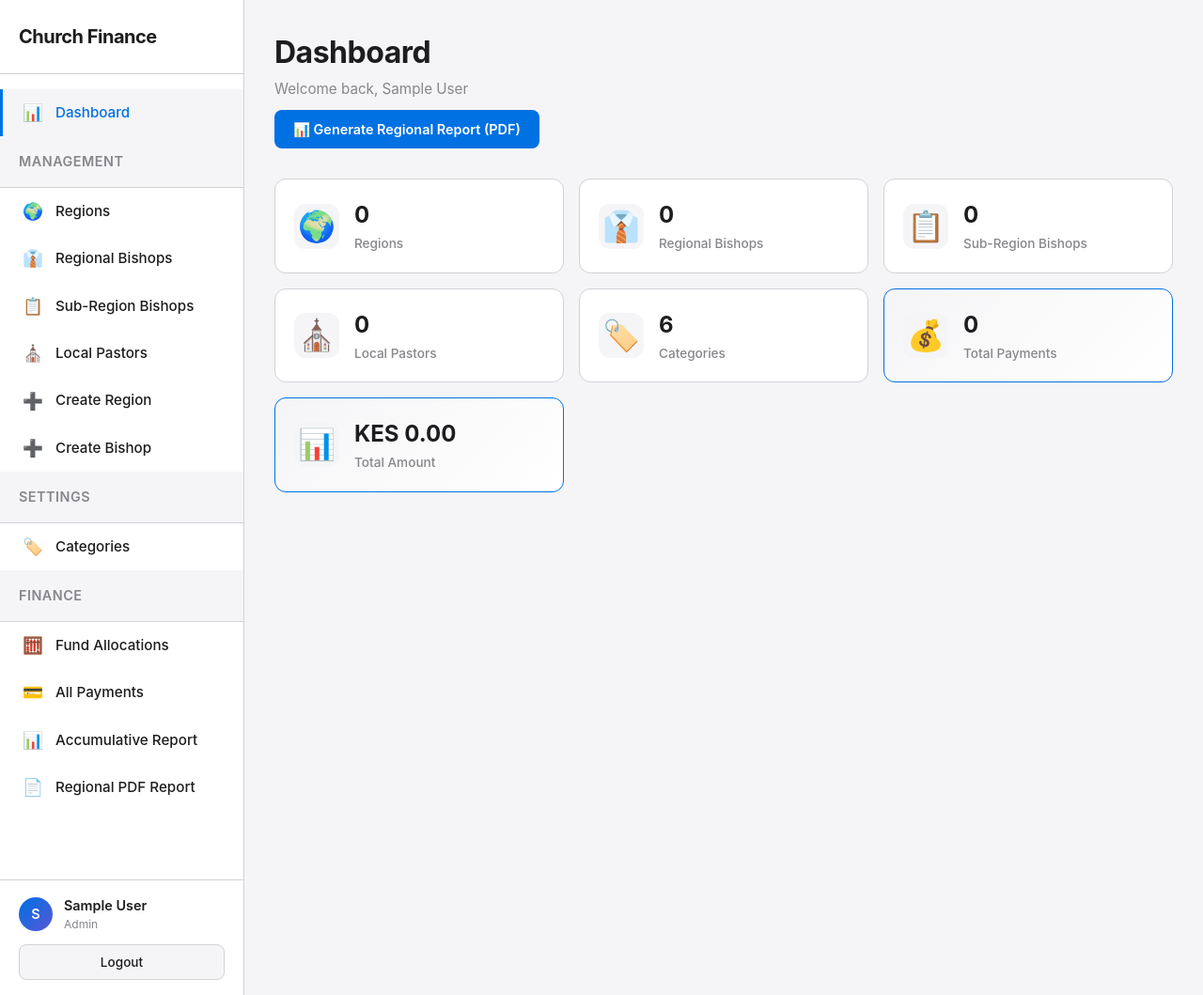
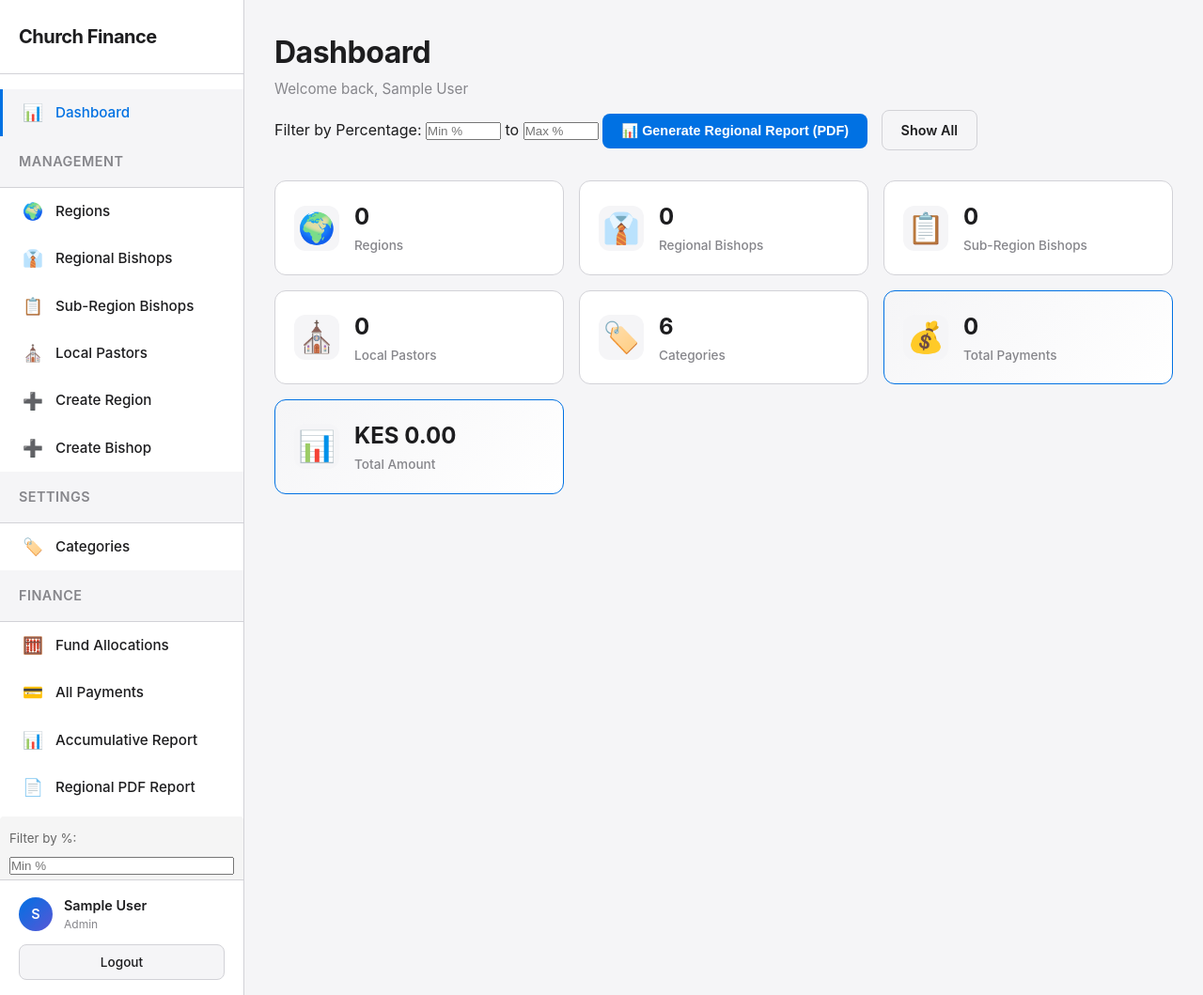
Before and after one commit to antmwa66/church_finance, a Flask app: page /admin/dashboard in a window 1280 px wide. Shown: the whole page at 94% size. Run offline with Flask 3, Linux system fonts and the light colour scheme; the visitor is signed in with stand-in values (Sample User, id 1).

Commit message:
Restructure regional PDF report for sub-region level detail - Show each sub-region on its own row with regional bishop name repeated - Display actual bishop full names instead of 'System admin' - Add percentage filtering (min/max) for report generation - Change to landscape orientation for better table fit - Optimize column widths for landscape layout - Add filter controls in dashboard and sidebar

```diff
--- a/app.py
+++ b/app.py
@@ -10,7 +10,7 @@ import secrets
 import smtplib
 from email.message import EmailMessage
 from sqlalchemy import text
-from reportlab.lib.pagesizes import letter, A4
+from reportlab.lib.pagesizes import letter, A4, landscape
 from reportlab.lib import colors
 from reportlab.lib.styles import getSampleStyleSheet, ParagraphStyle
 from reportlab.lib.units import inch
@@ -902,74 +902,83 @@ def admin_toggle_user(user_id):
 @login_required
 @role_required('admin')
 def admin_regions_report():
+    # Get percentage filter from query parameters
+    min_percentage = request.args.get('min_percentage', type=float)
+    max_percentage = request.args.get('max_percentage', type=float)
+
     # Generate PDF report
     from io import BytesIO
 
-    # Create a buffer for the PDF
+    # Create a buffer for the PDF with landscape orientation
     buffer = BytesIO()
-    doc = SimpleDocTemplate(buffer, pagesize=A4, topMargin=0.5*inch, bottomMargin=0.5*inch, leftMargin=0.5*inch, rightMargin=0.5*inch)
+    doc = SimpleDocTemplate(buffer, pagesize=landscape(A4), topMargin=0.5*inch, bottomMargin=0.5*inch, leftMargin=0.5*inch, rightMargin=0.5*inch)
 
     # Get all regions with their data
     regions = Region.query.all()
 
     # Prepare data for the table
-    data = [['S.No', 'Regional Bishop', 'Sub Regions', 'Sub Region Bishop', 'Allocation', 'Contributed', 'Balance', 'Percentage Achieved']]
+    data = [['S.No', 'Regional Bishop', 'Sub Region', 'Sub Region Bishop', 'Allocation', 'Contributed', 'Balance', 'Percentage Achieved']]
 
     total_allocation = 0
     total_contributed = 0
     serial_number = 1
 
     for region in regions:
-        regional_bishop = region.admin.full_name if region.admin else 'N/A'
+        # Get regional bishop full name
+        regional_bishop = User.query.filter_by(id=region.admin_id).first()
+        regional_bishop_name = regional_bishop.full_name if regional_bishop else 'N/A'
 
         # Get all sub-regions for this region
         sub_regions = SubRegion.query.filter_by(region_id=region.id).all()
-        sub_region_names = ', '.join([sr.name for sr in sub_regions]) if sub_regions else 'N/A'
-
-        # Get sub-region bishops
-        sub_region_bishops = User.query.filter_by(role='sub_region_bishop').filter(User.sub_region_id.in_([sr.id for sr in sub_regions])).all()
-        sub_region_bishop_names = ', '.join([bishop.full_name for bishop in sub_region_bishops]) if sub_region_bishops else 'N/A'
-
-        # Calculate total allocation for this region
-        region_allocation = db.session.query(db.func.sum(Allocation.amount)).filter(
-            Allocation.level == 'region', Allocation.target_id == region.id).scalar() or 0
-
-        # Calculate total contributed for this region
-        region_contributed = region_paid_amount(region.id)
-
-        # Calculate balance and percentage
-        balance = region_allocation - region_contributed
-        percentage = (region_contributed / region_allocation * 100) if region_allocation > 0 else 0
-
-        # Determine color based on percentage
-        if percentage < 50:
-            color = colors.red
-        elif percentage < 100:
-            color = colors.yellow
-        else:
-            color = colors.green
-
-        # Add row to data with serial number
-        data.append([
-            str(serial_number),
-            regional_bishop,
-            sub_region_names,
-            sub_region_bishop_names,
-            f'{region_allocation:,.2f}',
-            f'{region_contributed:,.2f}',
-            f'{balance:,.2f}',
-            f'{percentage:.1f}%'
-        ])
-
-        serial_number += 1
-        total_allocation += region_allocation
-        total_contributed += region_contributed
+
+        for sub_region in sub_regions:
+            # Get sub-region bishop
+            sub_region_bishop = User.query.filter_by(sub_region_id=sub_region.id, role='sub_region_bishop').first()
+            sub_region_bishop_name = sub_region_bishop.full_name if sub_region_bishop else 'N/A'
+
+            # Calculate allocation for this sub-region
+            sub_region_allocation = db.session.query(db.func.sum(Allocation.amount)).filter(
+                Allocation.level == 'sub_region', Allocation.target_id == sub_region.id).scalar() or 0
+
+            # Calculate contributed for this sub-region
+            sub_region_church_ids = [c.id for c in Church.query.filter_by(sub_region_id=sub_region.id).all()]
+            sub_region_contributed = 0
+            if sub_region_church_ids:
+                church_allocations = [a.id for a in Allocation.query.filter(
+                    Allocation.level == 'church', Allocation.target_id.in_(sub_region_church_ids)).all()]
+                if church_allocations:
+                    sub_region_contributed = db.session.query(db.func.sum(Payment.amount)).filter(
+                        Payment.allocation_id.in_(church_allocations)).scalar() or 0
+
+            # Calculate balance and percentage
+            balance = sub_region_allocation - sub_region_contributed
+            percentage = (sub_region_contributed / sub_region_allocation * 100) if sub_region_allocation > 0 else 0
+
+            # Apply percentage filter if specified
+            if min_percentage is not None and percentage < min_percentage:
+                continue
+            if max_percentage is not None and percentage > max_percentage:
+                continue
+
+            # Add row to data with serial number
+            data.append([
+                str(serial_number),
+                regional_bishop_name,
+                sub_region.name,
+                sub_region_bishop_name,
+                f'{sub_region_allocation:,.2f}',
+                f'{sub_region_contributed:,.2f}',
+                f'{balance:,.2f}',
+                f'{percentage:.1f}%'
+            ])
+
+            serial_number += 1
+            total_allocation += sub_region_allocation
+            total_contributed += sub_region_contributed
 
     # Add total row
     total_balance = total_allocation - total_contributed
     total_percentage = (total_contributed / total_allocation * 100) if total_allocation > 0 else 0
-
-    total_color = colors.red if total_percentage < 50 else (colors.yellow if total_percentage < 100 else colors.green)
 
     data.append([
         '',
@@ -982,8 +991,8 @@ def admin_regions_report():
         f'{total_percentage:.1f}%'
     ])
 
-    # Create table
-    table = Table(data, colWidths=[0.5*inch, 1.5*inch, 1.5*inch, 1.5*inch, 1*inch, 1*inch, 1*inch, 1*inch])
+    # Create table with optimized column widths for landscape
+    table = Table(data, colWidths=[0.4*inch, 1.8*inch, 1.8*inch, 1.8*inch, 1.2*inch, 1.2*inch, 1.2*inch, 1.2*inch])
 
     # Style the table
     table.setStyle(TableStyle([
--- a/templates/admin/dashboard.html
+++ b/templates/admin/dashboard.html
@@ -7,7 +7,16 @@
 <div class="page-header">
     <h1>Dashboard</h1>
     <p>Welcome back, {{ session.get('full_name') }}</p>
-    <a href="{{ url_for('admin_regions_report') }}" class="btn btn-primary" style="margin-top: 10px;">📊 Generate Regional Report (PDF)</a>
+    <div style="margin-top: 10px;">
+        <form action="{{ url_for('admin_regions_report') }}" method="GET" style="display: inline;">
+            <label>Filter by Percentage: </label>
+            <input type="number" name="min_percentage" placeholder="Min %" step="0.1" style="width: 80px;">
+            <span>to</span>
+            <input type="number" name="max_percentage" placeholder="Max %" step="0.1" style="width: 80px;">
+            <button type="submit" class="btn btn-primary">📊 Generate Regional Report (PDF)</button>
+        </form>
+        <a href="{{ url_for('admin_regions_report') }}" class="btn btn-secondary" style="margin-left: 10px;">Show All</a>
+    </div>
 </div>
 <div class="stats-grid">
     <a href="{{ url_for('admin_manage_regions') }}" class="stat-card">
--- a/templates/admin/sidebar.html
+++ b/templates/admin/sidebar.html
@@ -46,4 +46,12 @@
     <span class="nav-icon">📄</span>
     <span class="nav-label">Regional PDF Report</span>
 </a>
+<div style="padding: 10px; margin: 5px 0; background: #f5f5f5; border-radius: 4px;">
+    <small style="color: #666;">Filter by %:</small>
+    <form action="{{ url_for('admin_regions_report') }}" method="GET" style="margin-top: 5px;">
+        <input type="number" name="min_percentage" placeholder="Min %" step="0.1" style="width: 100%; margin-bottom: 5px;">
+        <input type="number" name="max_percentage" placeholder="Max %" step="0.1" style="width: 100%; margin-bottom: 5px;">
+        <button type="submit" class="btn btn-sm btn-primary" style="width: 100%;">Generate</button>
+    </form>
+</div>
 {% endblock %}
```
